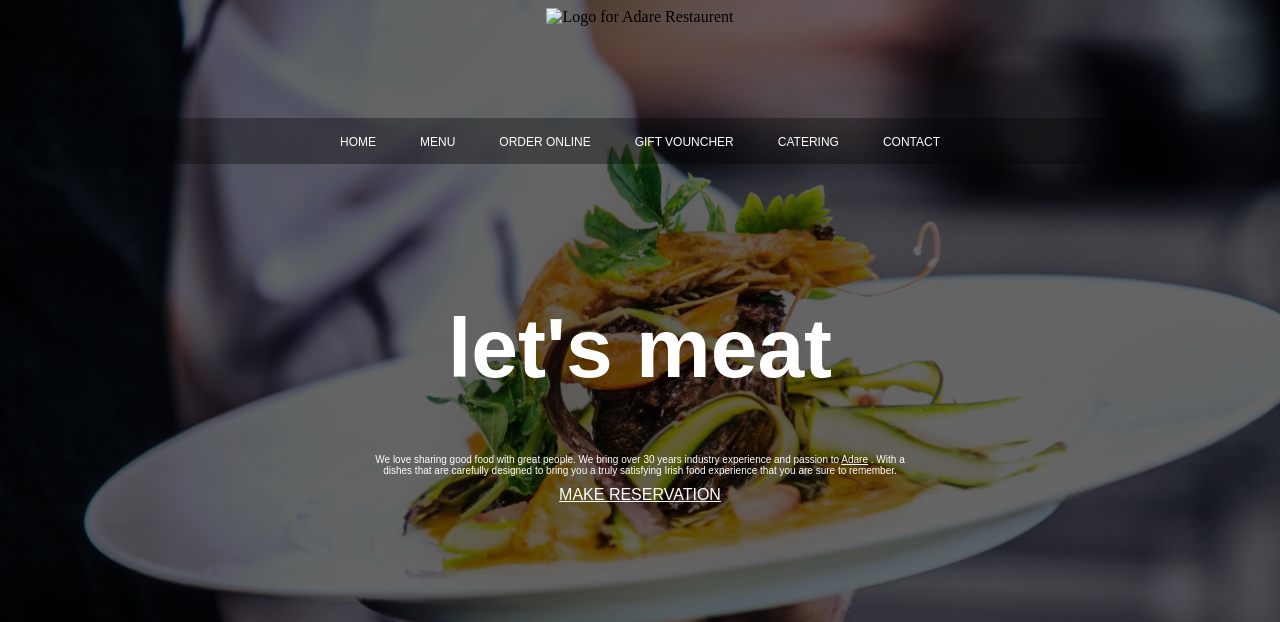
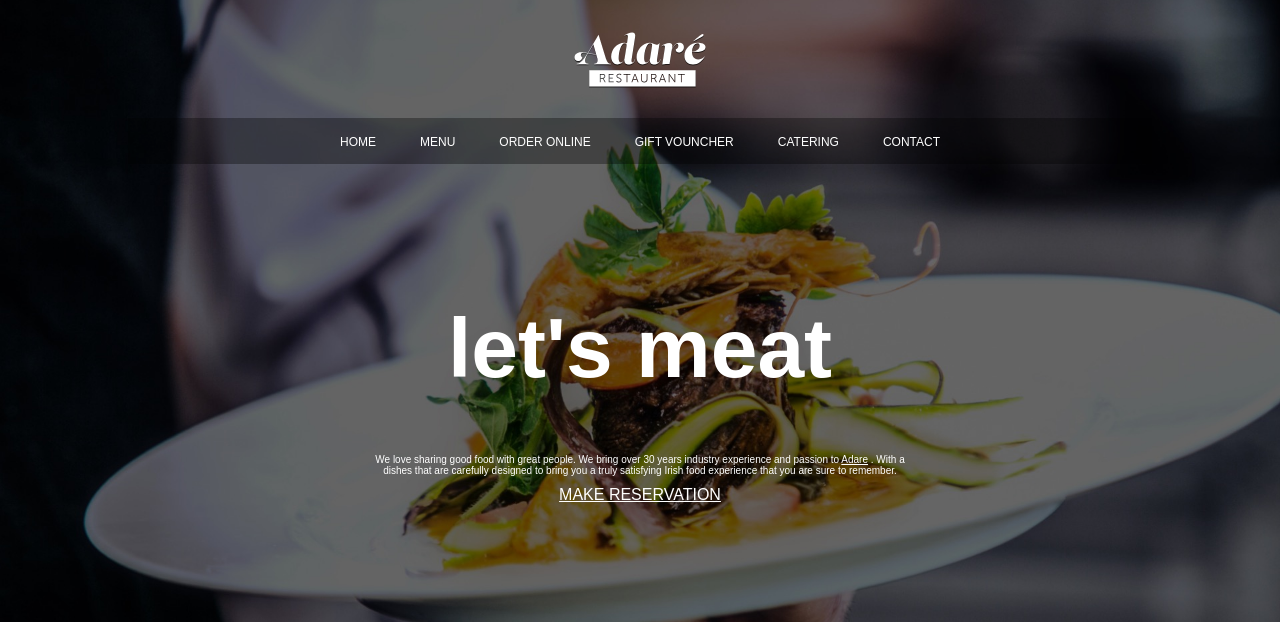
Before and after one commit to Rachana-Vangur/Adare-Restaurent, a plain HTML site: page index.html in a window 1280 px wide. Shown: the top 622 px of the page. Drawn offline with Linux system fonts and the light colour scheme.

Commit message:
Update index.html

```diff
--- a/index.html
+++ b/index.html
@@ -16,7 +16,7 @@
 
 
         <header>
-            <img src="logo-adare-restaurant - Shortcut.lnk" alt="Logo for Adare Restaurent">
+            <img src="logo-adare-restaurant.png" alt="Logo for Adare Restaurent">
 
 
         </header>
```
